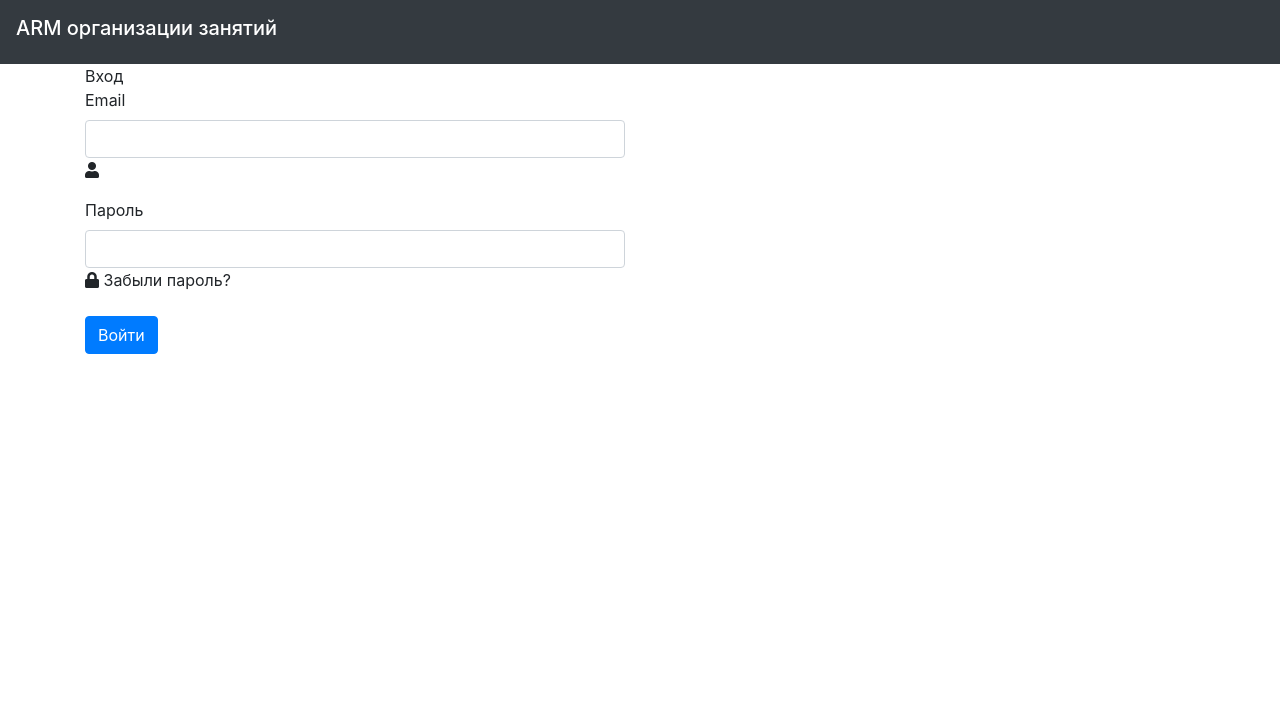
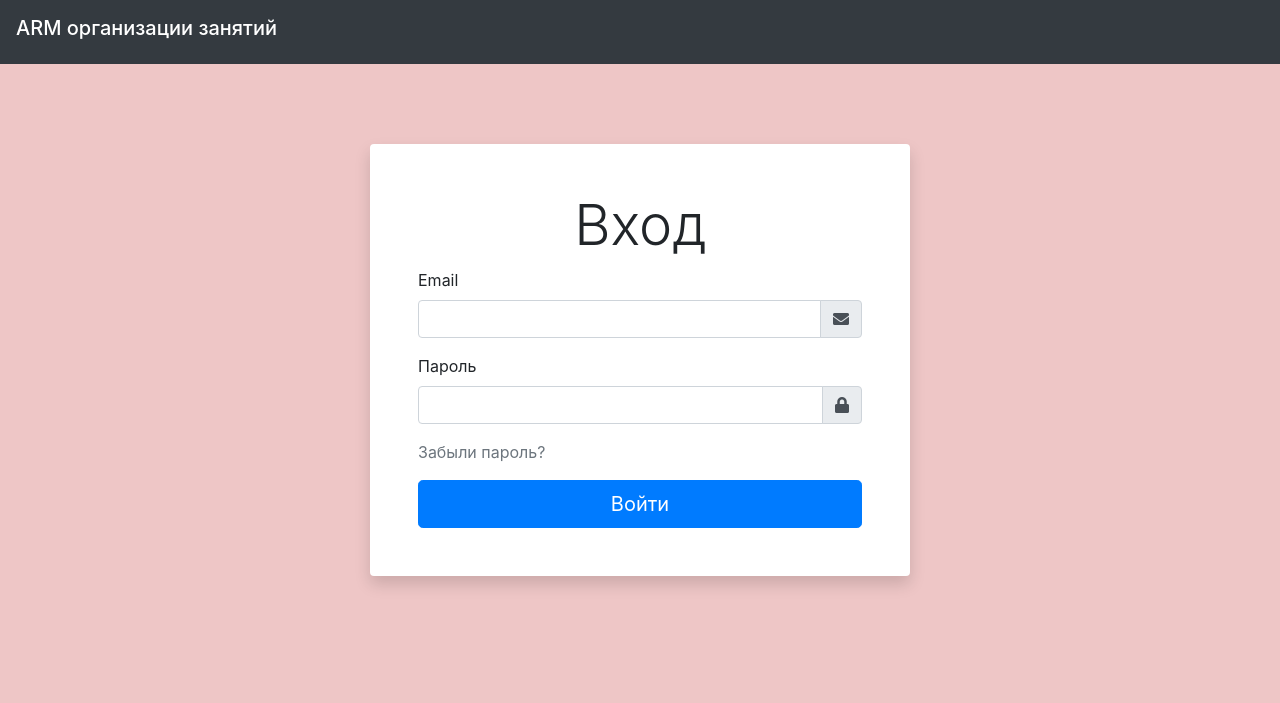
Before and after one commit to ConfickerVik/ARM, a Django app: page / in a window 1280 px wide. Shown: the top 703 px of the page. Run offline with Django 3.2, Linux system fonts and the light colour scheme; some libraries are stand-ins or nearby versions.

Commit message:
done auth page

```diff
--- a/KRPS/templates/auth/index.html
+++ b/KRPS/templates/auth/index.html
@@ -1,33 +1,45 @@
 {% extends 'base.html' %}
 
 {% block page %}
+    <style>
+    body{
+        background:#eec6c6;
+    }
+    </style>
+
+
     <nav class="navbar navbar-dark bg-dark">
         <h4 class="navbar-brand">ARM организации занятий</h4>
     </nav>
 
-    <!--  {{title}}
-	<h1 class="display-4">Страница авторизации</h1> -->
-
 
     <div class="container">
-            <div class="row">
+            <div class="row justify-content-center align-items-center" style="height: 80vh;">
                 <div class="col-md-offset-3 col-md-6">
-                    <form class="form-horizontal">
-                        <span class="heading">Вход</span>
-                        <div class="form-group">
-                            <label for="exampleInputEmail1">Email</label>
-                            <input type="email" class="form-control" id="inputEmail">
-                            <i class="fa fa-user"></i>
-                        </div>
-                        <div class="form-group help">
-                            <label for="exampleInputPassword1">Пароль</label>
-                            <input type="password" class="form-control" id="inputPassword" >
-                            <i class="fa fa-lock"></i>
-                            <label for="">Забыли пароль?</label>
-                        </div>
-                        <div class="form-group">
-                            <button type="submit" class="btn btn-primary">Войти</button>
-                        </div>
+                    <form class="form-horizontal shadow p-5 mb-5 bg-white rounded">
+                        <h1 class="display-4 text-center">Вход</h1>
+                        <label>Email</label>
+                        <div class="input-group mb-3">
+                            <input type="text" class="form-control">
+                            <div class="input-group-append">
+                              <span class="input-group-text" id="basic-addon2">
+                                <i class="fas fa-envelope"></i>
+                              </span>
+                            </div>
+                          </div>
+                          <label>Пароль</label>
+                          <div class="input-group mb-3">
+                              <input type="text" class="form-control">
+                              <div class="input-group-append">
+                                <span class="input-group-text" id="basic-addon2">
+                                    <i class="fa fa-lock"></i>
+                                </span>
+                              </div>
+                            </div>
+                            <label class="text-secondary">Забыли пароль?</label>
+                            <div class="">
+                                <button type="submit" class="btn btn-primary btn-lg btn-block mt-2">Войти</button>
+                            </div>
                 </form>
             </div>
         </div>
```
Also changed, not shown: KRPS/templates/cabinet/layout.html (+4 -3 lines), KRPS/templates/static/images/bg_auth.jpg (added).
